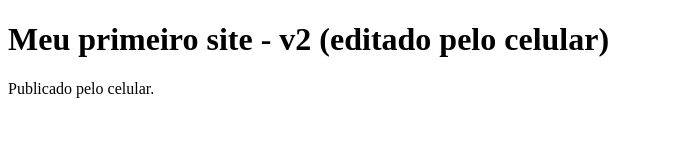
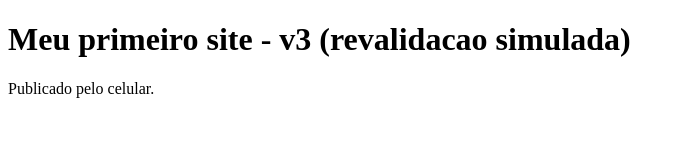
Before and after one commit to Mansonware/dnb-gate1-pages, a plain HTML site: page index.html in a window 1280 px wide. Shown: the whole page, without its empty margins (0-685 px from the left). Drawn offline with Linux system fonts and the light colour scheme.

Commit message:
Update heading in index.html to version 3

```diff
--- a/index.html
+++ b/index.html
@@ -6,7 +6,7 @@
 <title>DNB Gate 1</title>
 </head>
 <body>
-<h1>Meu primeiro site - v2 (editado pelo celular)</h1>
+<h1>Meu primeiro site - v3 (revalidacao simulada)</h1>
 <p>Publicado pelo celular.</p>
 </body>
 </html>
```
